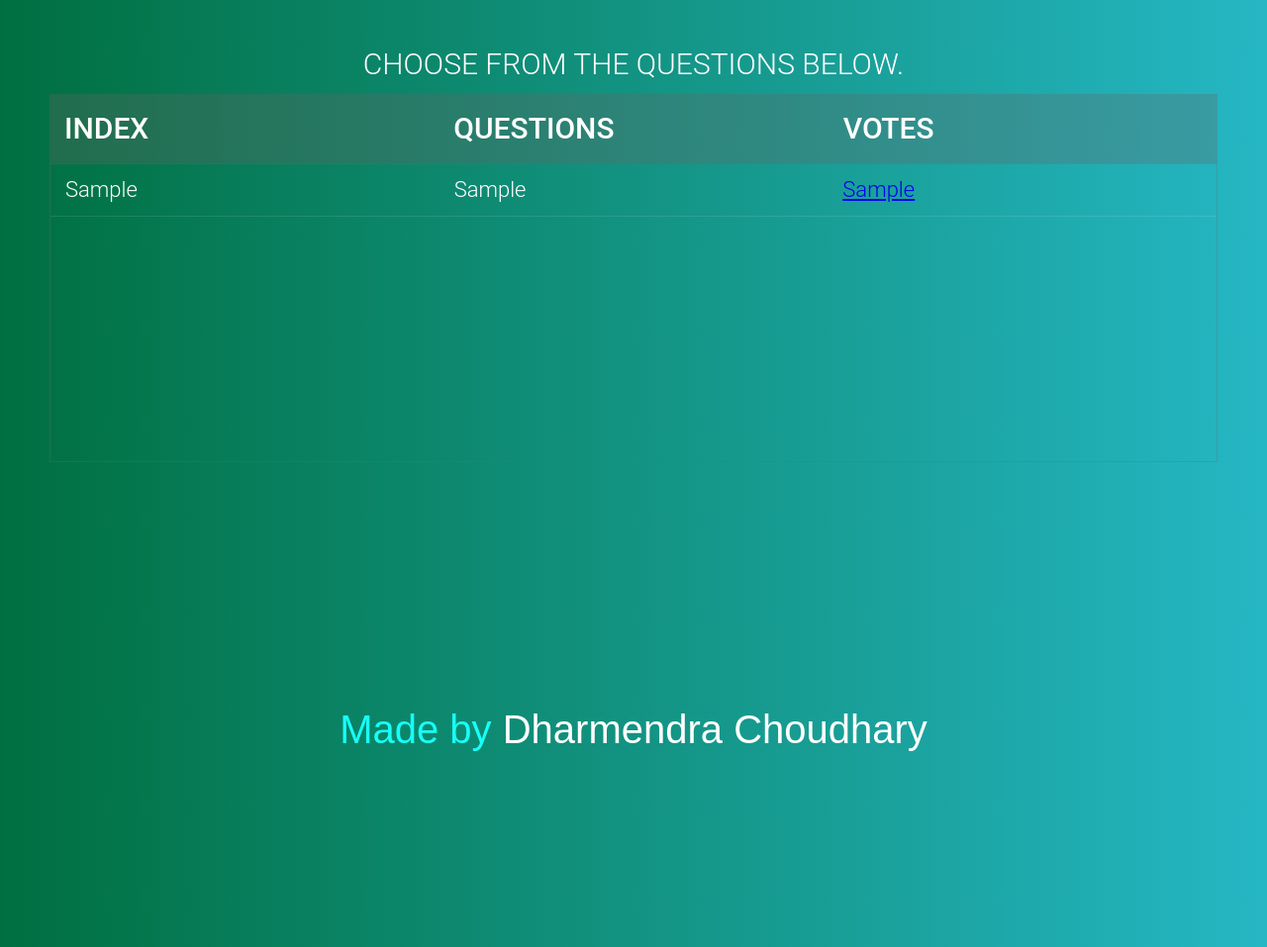
After one commit to Dammonoit/Stackme, a Django app: template templates/output_1.html in a window 1280 px wide. The commit adds this page. Shown: the whole page at 99% size. Run offline with Django 3.2, Linux system fonts and the light colour scheme; the template is opened without the code that fills it: most values are stand-ins (such as "Sample title", 1, 10 or a date in 2020); lists and menus that the app fills with data are empty; some libraries are stand-ins or nearby versions.

Commit message:
with table

```diff
--- /dev/null
+++ b/static/css/style_output1.css
@@ -0,0 +1,92 @@
+
+h1{
+  font-size: 30px;
+  color: #fff;
+  text-transform: uppercase;
+  font-weight: 300;
+  text-align: center;
+  margin-bottom: 15px;
+}
+table{
+  width:100%;
+  height:max-content;
+  table-layout: fixed;
+}
+.tbl-header{
+  background-color: rgba(107, 96, 96, 0.3);
+ }
+.tbl-content{
+  height:300px;
+  overflow-x:auto;
+  margin-top: 0px;
+  border: 1px solid rgba(130, 97, 97, 0.3);
+}
+th{
+  padding: 20px 15px;
+  text-align: left;
+  font-weight: 500;
+  font-size: 30px;
+  color: #fff;
+  text-transform: uppercase;
+}
+td{
+  padding: 15px;
+  text-align: left;
+  vertical-align:middle;
+  font-weight: 300;
+  font-size: 22px;
+  color: #fff;
+  border-bottom: solid 1px rgba(255,255,255,0.1);
+}
+
+
+/* demo styles */
+
+
+body{
+  background: -webkit-linear-gradient(left, #006f40, #25b7c4);
+  background: linear-gradient(to right, #006f40, #25b7c4);
+  font-family: 'Roboto', sans-serif;
+}
+section{
+  margin: 50px;
+}
+
+
+/* follow me template */
+.made-with-love {
+  margin-top: 40px;
+  padding: 200px;
+  clear: left;
+  text-align: center;
+  font-size: 40px;
+  font-family: arial;
+  color: #17fffa;
+}
+.made-with-love i {
+  font-style: normal;
+  color: #F50057;
+  font-size: 14px;
+  position: relative;
+  top: 2px;
+}
+.made-with-love a {
+  color: #fff;
+  text-decoration: none;
+}
+.made-with-love a:hover {
+  text-decoration: underline;
+}
+
+
+/* for custom scrollbar for webkit browser*/
+
+::-webkit-scrollbar {
+    width: 10px;
+}
+::-webkit-scrollbar-track {
+    -webkit-box-shadow: inset 0 0 6px rgba(0, 0, 0, 0.3);
+}
+::-webkit-scrollbar-thumb {
+    -webkit-box-shadow: inset 0 0 6px rgba(0, 0, 0, 0.3);
+}
--- a/templates/index.html
+++ b/templates/index.html
@@ -202,5 +202,7 @@
 	<!-- Main -->
 	<script src="{% static 'js/main.js' %}"></script>
 
+
+
 	</body>
 </html>
--- /dev/null
+++ b/templates/output_1.html
@@ -0,0 +1,56 @@
+{%load static %}
+<!DOCTYPE html>
+<html lang="en" >
+
+<head>
+
+  <meta charset="UTF-8">
+  <title>StackMe</title>
+
+    <link rel="stylesheet" href="https://cdnjs.cloudflare.com/ajax/libs/meyer-reset/2.0/reset.min.css">
+
+
+      <link rel="stylesheet" href="{%static 'css/style_output1.css' %}">
+
+
+</head>
+
+<body>
+
+  <section>
+  <!--for demo wrap-->
+  <h1>Choose From the Questions Below.</h1>
+  <div class="tbl-header">
+    <table cellpadding="0" cellspacing="0" border="0">
+      <thead>
+        <tr>
+          <th>Index</th>
+          <th>Questions</th>
+          <th>Votes</th>
+        </tr>
+      </thead>
+    </table>
+  </div>
+  <div class="tbl-content">
+    <table cellpadding="0" cellspacing="0" border="0">
+      <tbody>
+		{% for link in details %}
+			<tr>
+				<td>{{link.0}}</td>
+				<td>{{link.1}}</td>
+				<td><a href="/p1/hitlink?link={{link.3}}">{{link.2}}</a></td>
+		</tr>
+		{% endfor %}
+	</tbody>
+    </table>
+  </div>
+</section>
+<div class="made-with-love">
+  Made by
+  <a target="_blank" href="https://twitter.com/Dammonoit">Dharmendra Choudhary</a>
+</div>
+
+
+</body>
+
+</html>
```
Also changed, not shown: apps/p1/views.py (+9 -15 lines), static/css/style_output.css (added, +111 -0 lines), templates/output.html (added, +45 -0 lines).
